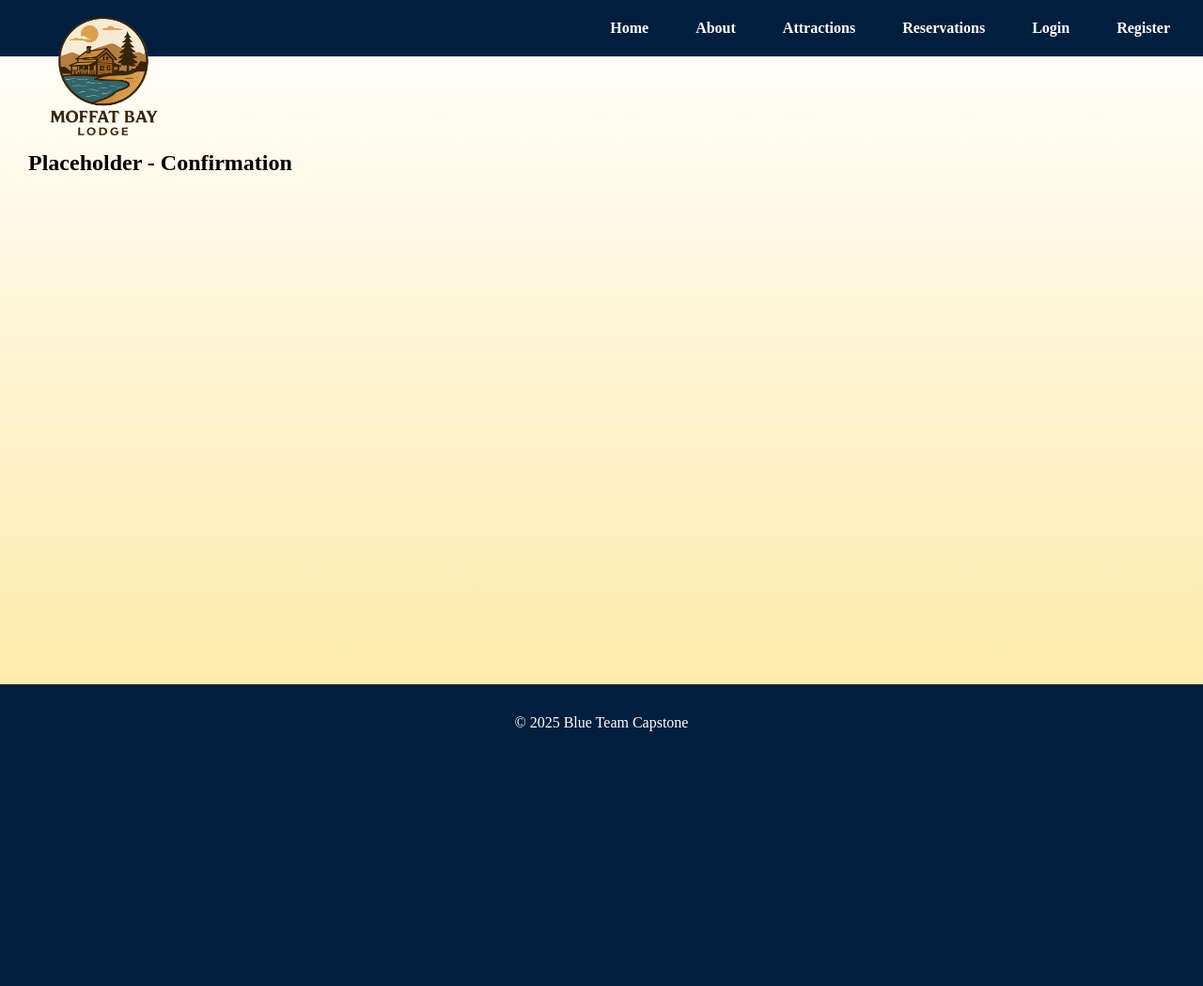
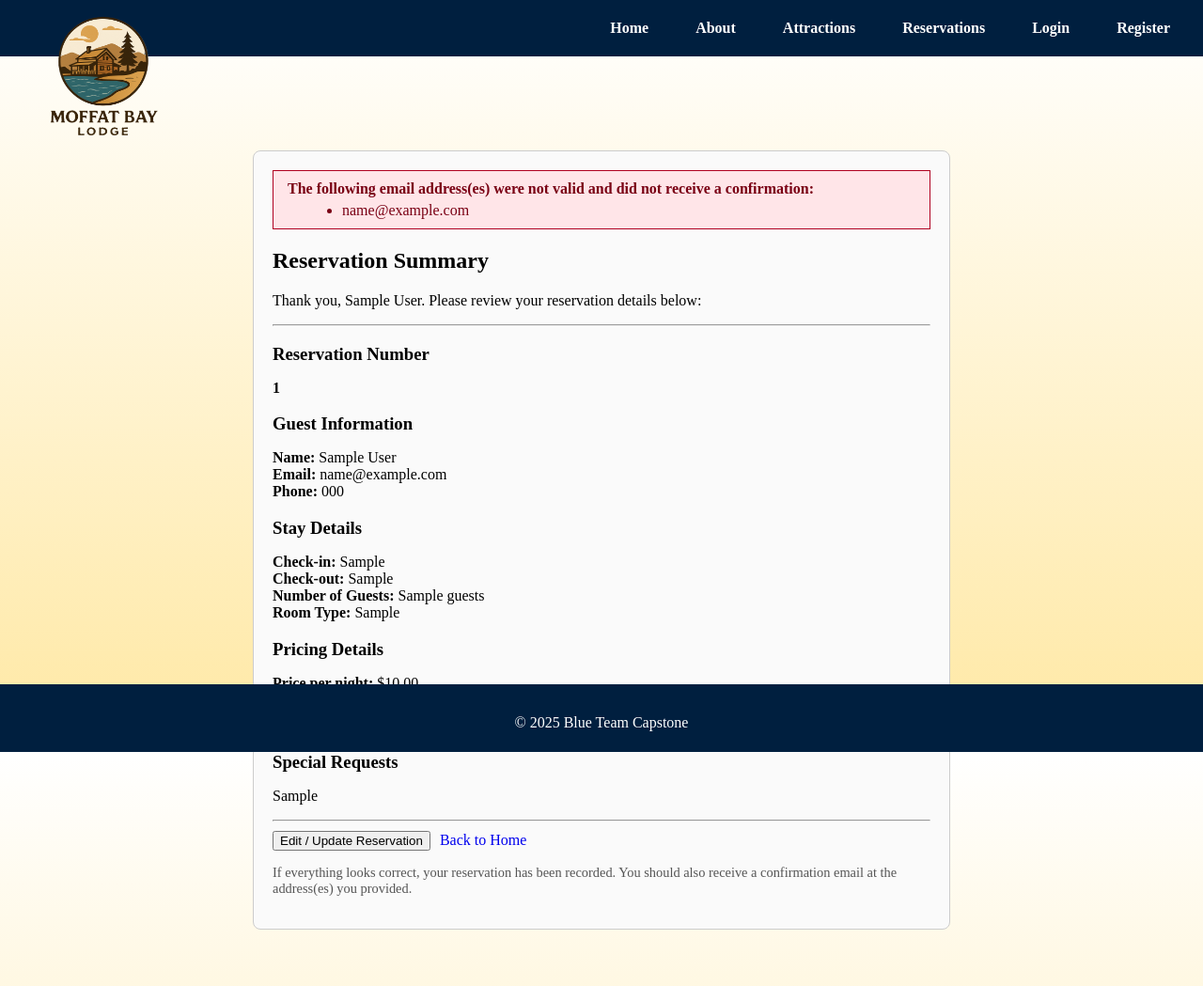
Before and after one commit to jessmonnier/moffatbay, a Django app: template web/templates/pages/confirmation.html in a window 1280 px wide. Shown: the whole page at 94% size. Before the commit the page ends 778 px from the top, so only its background shows below. Run offline with Django 5.2, Linux system fonts and the light colour scheme; the template is opened without the code that fills it: most values are stand-ins (such as "Sample title", 1, 10 or a date in 2020); data that the repository does not hold is empty.

Commit message:
Update confirmation.html

```diff
--- a/web/templates/pages/confirmation.html
+++ b/web/templates/pages/confirmation.html
@@ -1,15 +1,96 @@
-<!--
-CSD-460 Capstone Blue Team
-Moffat Bay Lodge Project
-Vee Bell, Deja Faison, Julia Gonzalez, Jess Monnier
-Professor Sue Sampson
-Developed October thru December of 2025
--->
-
 {% extends 'pages/base.html' %}
 
-{% block title %}Home | Moffat Bay Lodge{% endblock %}
+{% block title %}Reservation Summary | Moffat Bay Lodge{% endblock %}
 
 {% block content %}
-    <h2>Placeholder - Confirmation</h2>
+<div style="max-width: 700px; margin: 0 auto; padding: 20px; border: 1px solid #ccc;
+            border-radius: 8px; background-color: #fafafa;">
+
+  {# Invalid email warnings #}
+  {% if invalid_emails %}
+    <div style="border: 1px solid #b00020; background-color: #ffe5e8;
+                padding: 10px 15px; margin-bottom: 20px; color: #7a0014;">
+      <strong>The following email address(es) were not valid and did not receive a confirmation:</strong>
+      <ul style="margin: 5px 0 0 18px;">
+        {% for e in invalid_emails %}
+          <li>{{ e }}</li>
+        {% endfor %}
+      </ul>
+    </div>
+  {% endif %}
+
+  <h2 style="margin-top: 0;">Reservation Summary</h2>
+  <p>Thank you, {{ first_name }} {{ last_name }}. Please review your reservation details below:</p>
+
+  <hr />
+
+  <section style="margin-bottom: 16px;">
+    <h3 style="margin-bottom: 4px;">Reservation Number</h3>
+    <p><strong>{{ reservation_number }}</strong></p>
+  </section>
+
+  <section style="margin-bottom: 16px;">
+    <h3 style="margin-bottom: 4px;">Guest Information</h3>
+    <ul style="list-style: none; padding-left: 0;">
+      <li><strong>Name:</strong> {{ first_name }} {{ last_name }}</li>
+      <li><strong>Email:</strong> {{ email }}</li>
+      <li><strong>Phone:</strong> {{ phone }}</li>
+    </ul>
+  </section>
+
+  <section style="margin-bottom: 16px;">
+    <h3 style="margin-bottom: 4px;">Stay Details</h3>
+    <ul style="list-style: none; padding-left: 0;">
+      <li><strong>Check-in:</strong> {{ check_in }}</li>
+      <li><strong>Check-out:</strong> {{ check_out }}</li>
+      <li><strong>Number of Guests:</strong> {{ guests }}</li>
+      <li><strong>Room Type:</strong> {{ room_type }}</li>
+    </ul>
+  </section>
+
+  <section style="margin-bottom: 16px;">
+    <h3 style="margin-bottom: 4px;">Pricing Details</h3>
+
+    {% if price_per_night is not None %}
+      <ul style="list-style: none; padding-left: 0;">
+        <li><strong>Price per night:</strong> ${{ price_per_night|floatformat:2 }}</li>
+        {% if nights %}
+          <li><strong>Nights:</strong> {{ nights }}</li>
+        {% endif %}
+        {% if total_cost %}
+          <li style="margin-top: 6px;">
+            <strong>Total Cost:</strong>
+            <span style="font-size: 1.1rem;">${{ total_cost|floatformat:2 }}</span>
+          </li>
+        {% endif %}
+      </ul>
+    {% else %}
+      <p style="color: red;">Rate information not found for this room type.</p>
+    {% endif %}
+  </section>
+
+  {% if special_requests %}
+    <section style="margin-bottom: 16px;">
+      <h3 style="margin-bottom: 4px;">Special Requests</h3>
+      <p style="white-space: pre-line;">{{ special_requests }}</p>
+    </section>
+  {% endif %}
+
+  <hr />
+
+  <div style="display: flex; gap: 10px; margin-top: 10px;">
+    <form method="get" action="{% url 'reservation' %}">
+      <button type="submit">Edit / Update Reservation</button>
+    </form>
+
+    <a href="{% url 'index' %}" style="align-self: center; text-decoration: none;">
+      Back to Home
+    </a>
+  </div>
+
+  <p style="margin-top: 15px; font-size: 0.9rem; color: #555;">
+    If everything looks correct, your reservation has been recorded. You should
+    also receive a confirmation email at the address(es) you provided.
+  </p>
+</div>
 {% endblock %}
```
